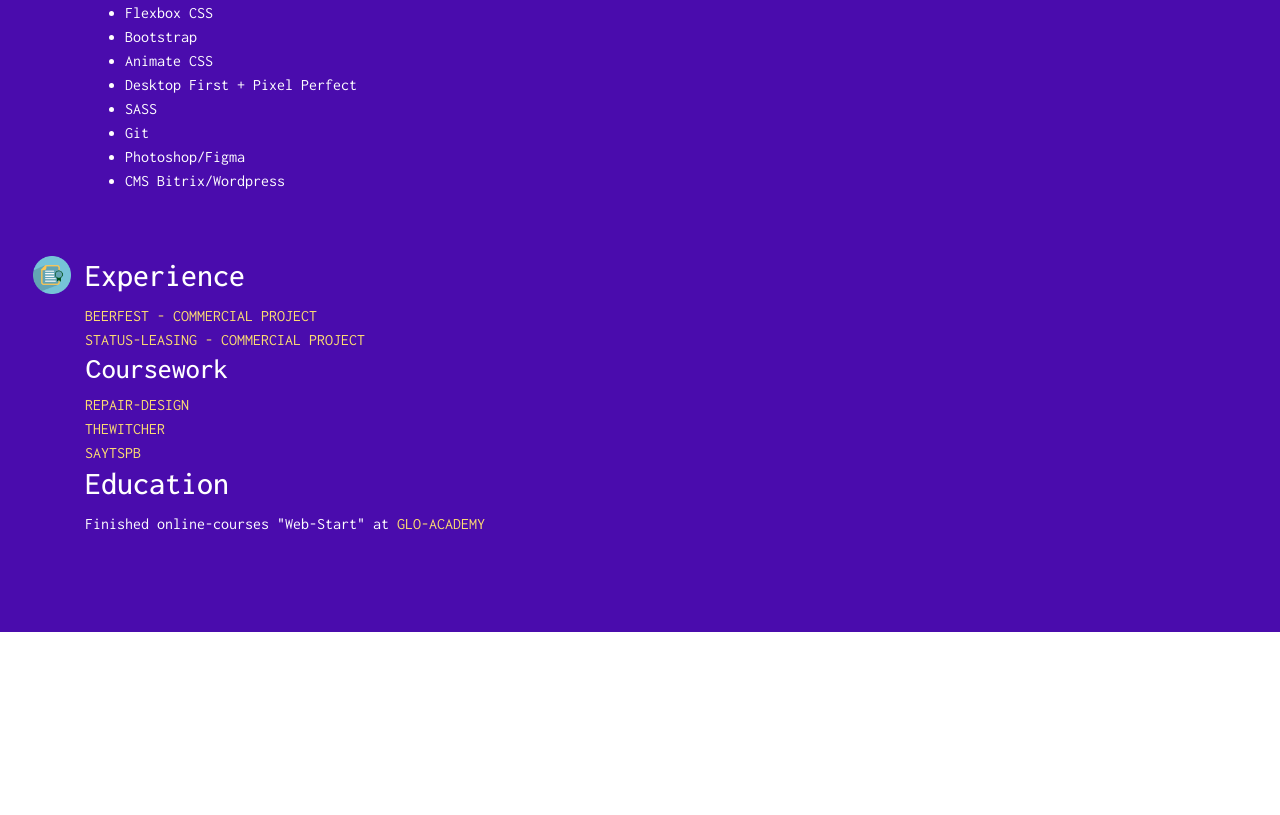
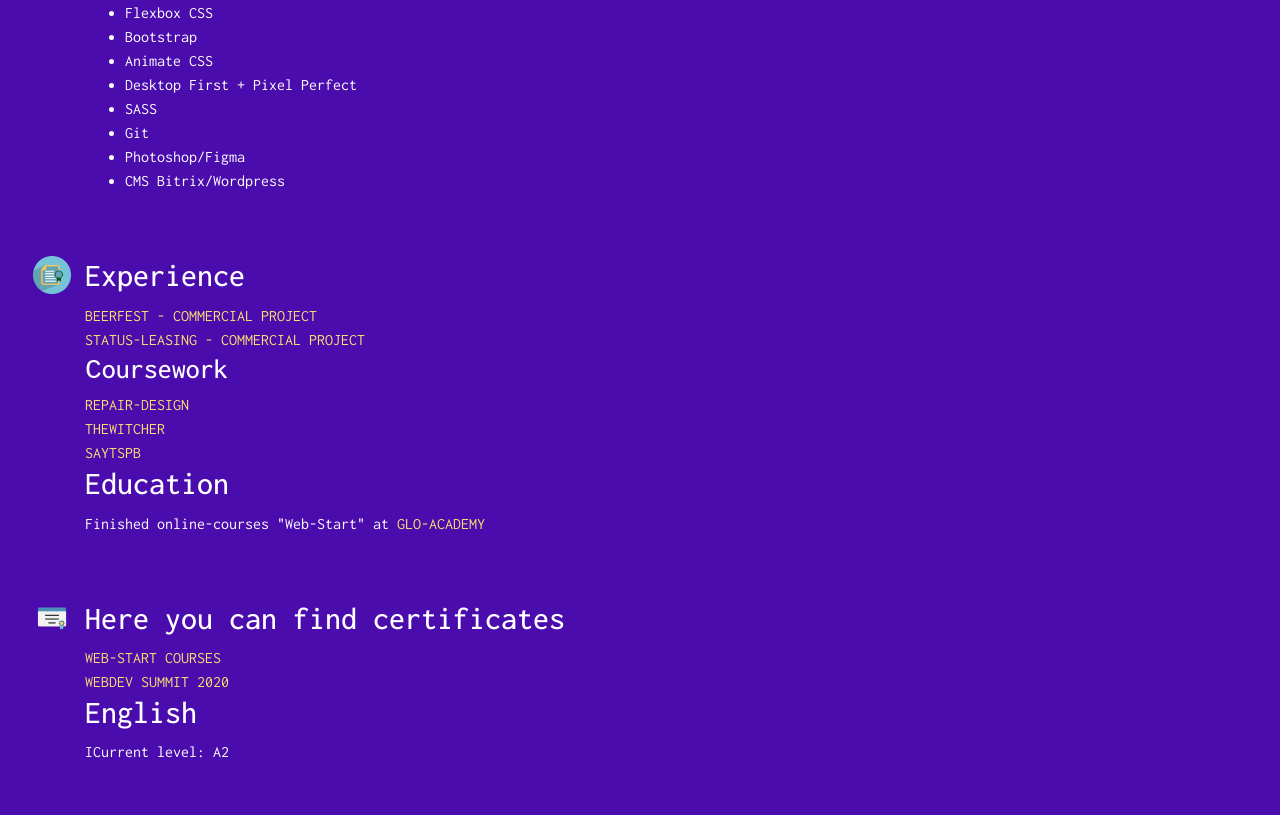
Before and after one commit to pavelgitvasilev/rsschool-cv, a plain HTML site: page index.html in a window 1280 px wide. Shown: the part 698-1513 px from the top of the page. Before the commit the page ends 1330 px from the top, so only its background shows below. Drawn offline with nearby package versions, Linux system fonts and the light colour scheme.

Commit message:
feat: added section certificates

```diff
--- a/index.html
+++ b/index.html
@@ -102,6 +102,27 @@
     </div>
     </div>
     </section>
+    <section class="section certificates">
+      <div class="container">
+        <div class="summary-item">
+        <h2 class="section-titlle section-tittle--certificates summary-icon">Here you can find certificates</h2>
+        <div class="projects-works">
+        <div class="project-text">
+          <a href="https://fs-thb01.getcourse.ru/fileservice/file/thumbnail/h/8b7425725019123fc62774280b09e4de.png/s/800x/a/12250/sc/468" class="summary-link">Web-Start courses</a>
+         </div>
+        </div>
+        <div class="projects-works">
+        <div class="project-text">
+          <a href="https://fs-thb01.getcourse.ru/fileservice/file/thumbnail/h/ad4647881d1cac910bad5ae725322be9.png/s/800x/a/12250/sc/232" class="summary-link">WebDev Summit 2020</a>
+         </div>
+        </div>
+      </div>
+        <div class="summary-item">
+          <h2 class="section-tittle">English</h2>
+          <p class="summary-text">ICurrent level: A2</p>
+        </div>
+    </div>
+    </section>
   </main>
   <footer class="footer section">
 
```
